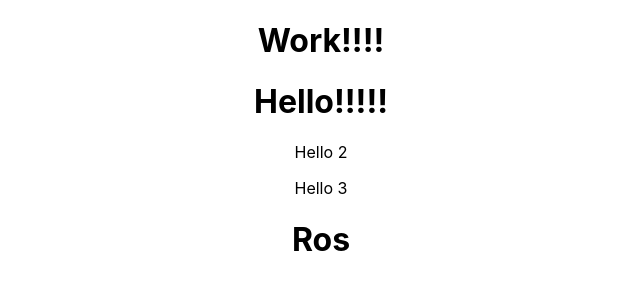
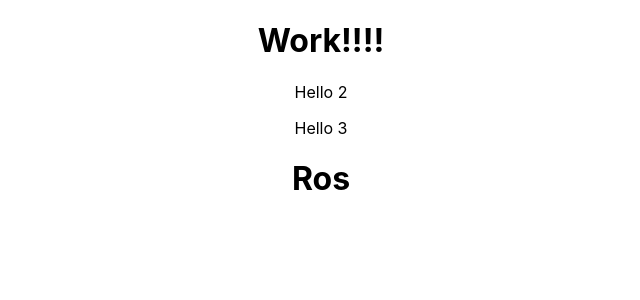
Before and after one commit to ros455/daifreelance, a React (Create React App) app: page / in a window 1280 px wide. Shown: the top 300 px of the page, without its empty margins (319-959 px from the left). Built offline with nearby package versions, Linux system fonts and the light colour scheme.

Commit message:
delete hello

```diff
--- a/src/App.js
+++ b/src/App.js
@@ -5,7 +5,6 @@ function App() {
   return (
     <div className="App">
       <h1>Work!!!!</h1>
-      <h1>Hello!!!!!</h1>
       <div><p>Hello 2</p></div>
       <div><p>Hello 3</p></div>
       <h1>Ros</h1>
```
